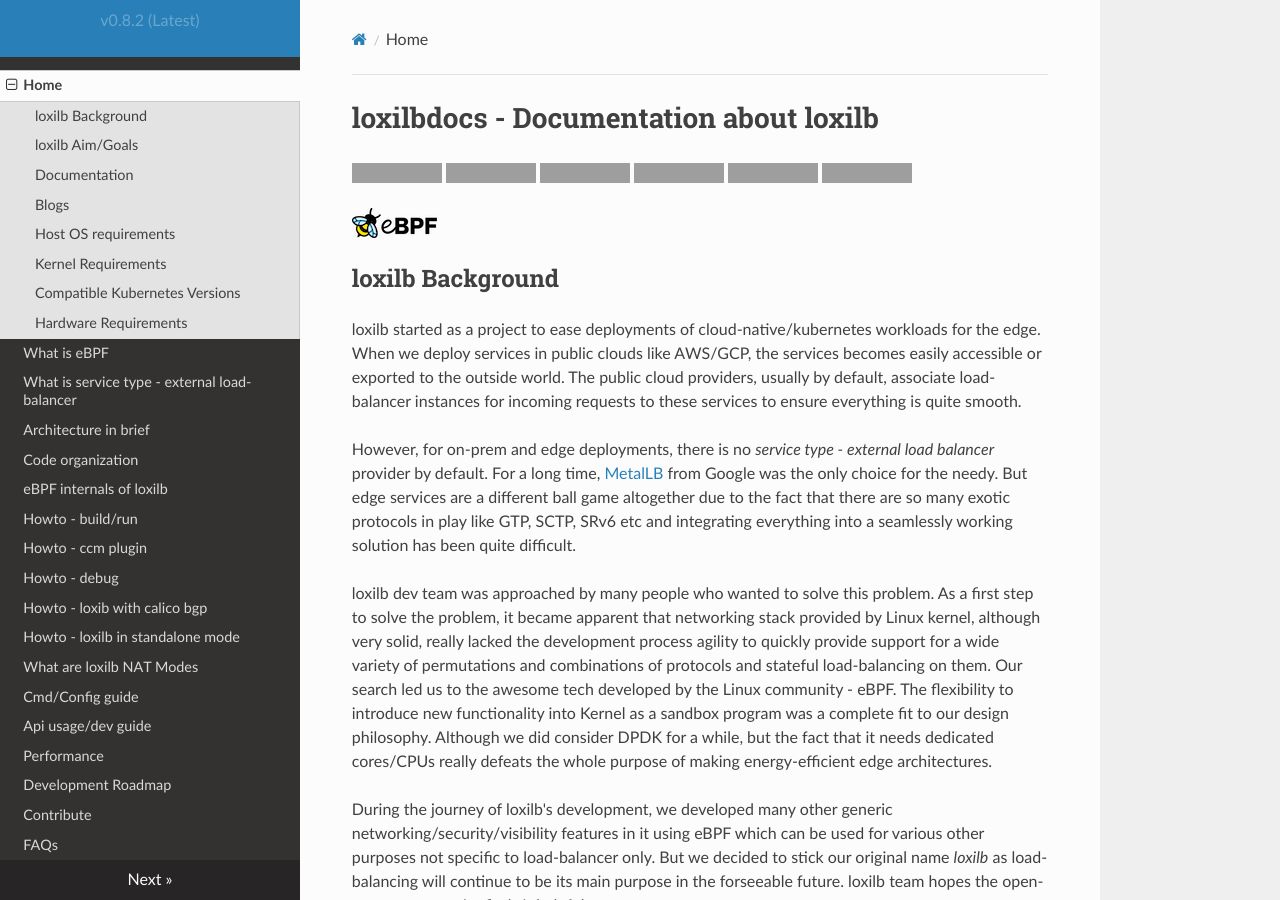
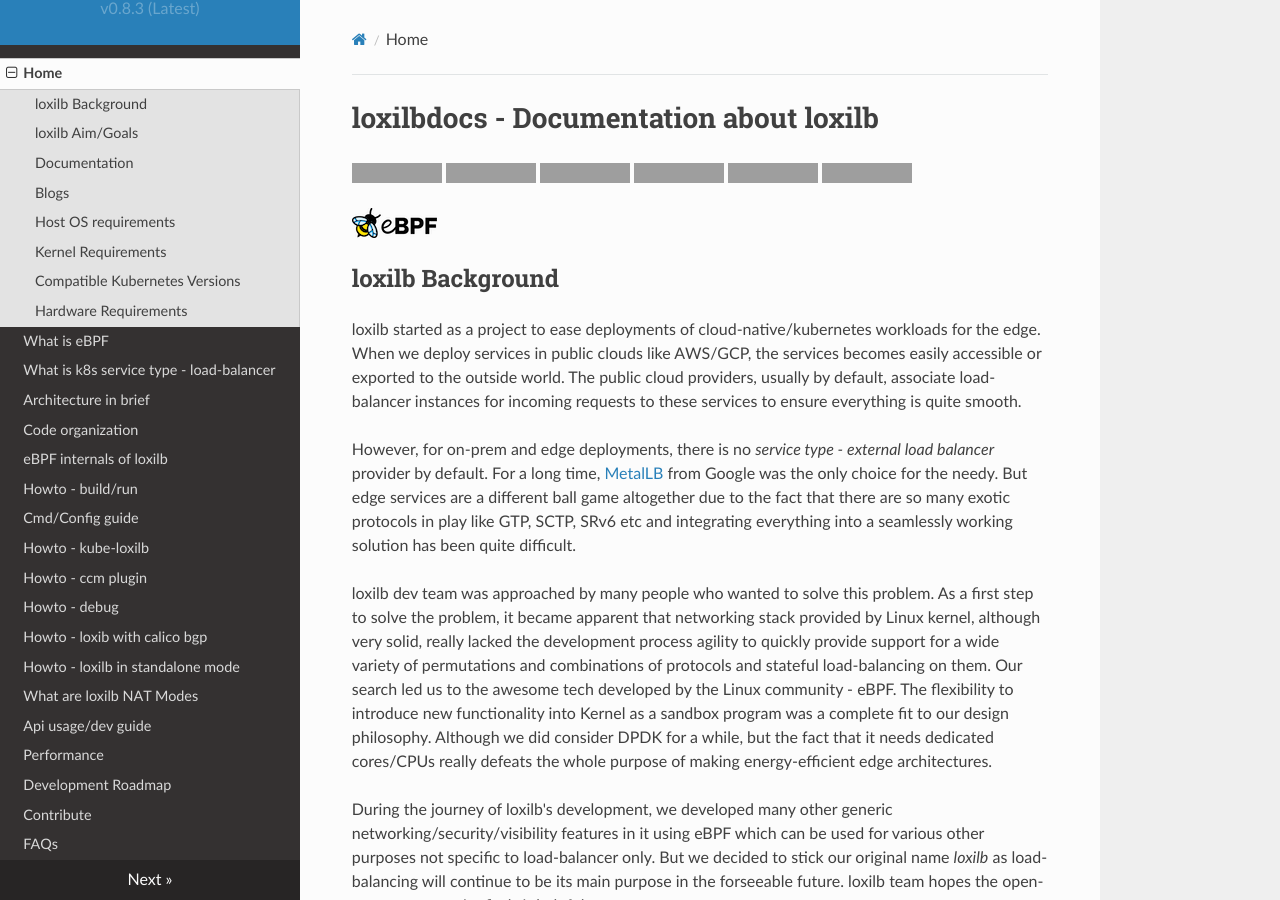
Before and after one commit to loxilb-io/loxilbdocs, an MkDocs documentation site: the page built from docs/index.md, in a window 1280 px wide and 900 px high. Built offline with MkDocs 1.6.1, drawn with Linux system fonts in a browser that asks for light colours; nearby versions of some CDN libraries; grey boxes are pictures that could not be loaded.

Commit message:
Update mkdocs.yml

```diff
--- a/mkdocs.yml
+++ b/mkdocs.yml
@@ -1,4 +1,4 @@
-site_name: LoxiLB Documentations
+site_name: loxilb
 site_url: https://loxilb-io.github.io/loxilbdocs
 theme:
     name: readthedocs
@@ -7,17 +7,18 @@
 nav:
   - Home: index.md
   - What is eBPF: ebpf.md
-  - What is service type - external load-balancer: lb.md
+  - What is k8s service type - load-balancer: lb.md
   - Architecture in brief: arch.md
   - Code organization: code.md
   - eBPF internals of loxilb: loxilbebpf.md
   - Howto - build/run: run.md
+  - Cmd/Config guide: cmd.md
+  - Howto - kube-loxilb: kube-loxilb.md
   - Howto - ccm plugin: ccm.md
   - Howto - debug: debugging.md
   - Howto - loxib with calico bgp: integrate_bgp_eng.md
   - Howto - loxilb in standalone mode: standalone.md
   - What are loxilb NAT Modes: nat.md
-  - Cmd/Config guide: cmd.md
   - Api usage/dev guide: api.md
   - Performance: perf.md
   - Development Roadmap: roadmap.md
@@ -25,7 +26,7 @@
   - FAQs: faq.md
 
 extra:
-    version: v0.8.2 (Latest)
+    version: v0.8.3 (Latest)
 
 plugins:
   - mermaid2
```
